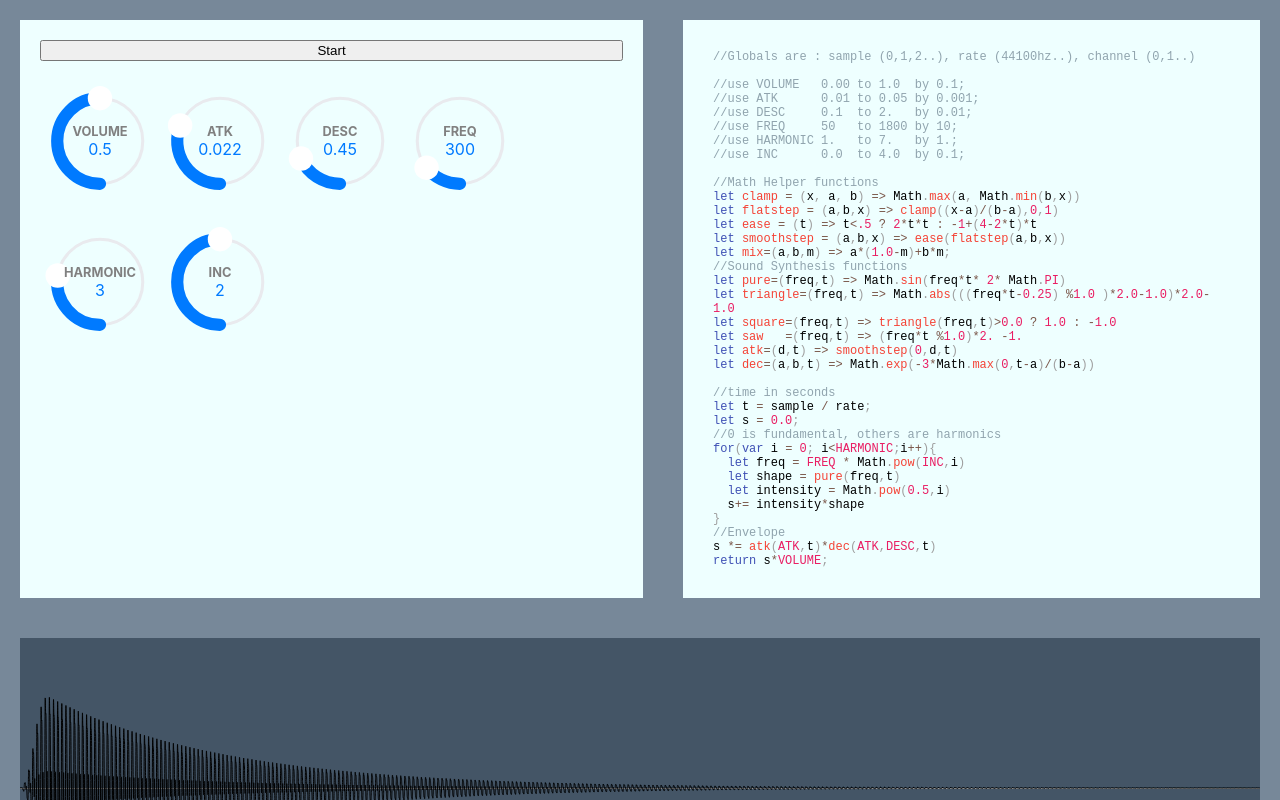
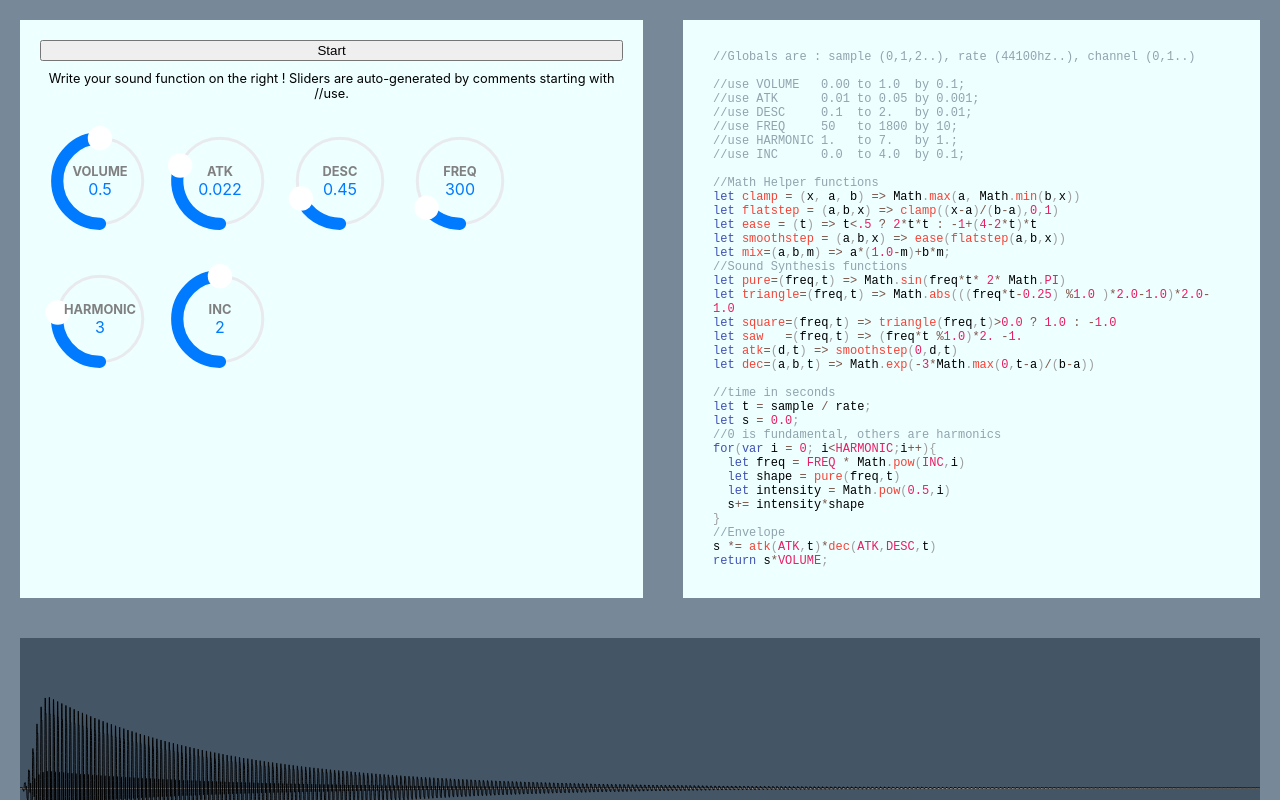
Before and after one commit to Ruddle/natify, a React (Create React App) app: page / in a window 1280 px wide. Built offline with nearby package versions, Linux system fonts and the light colour scheme.

Commit message:
more documentation

```diff
--- a/src/frag/Editor.js
+++ b/src/frag/Editor.js
@@ -295,6 +295,10 @@ export default function EditorFrag() {
           >
             Start
           </button>
+          <div style={{ fontSize: "0.8em", marginTop: "10px" }}>
+            Write your sound function on the right ! Sliders are auto-generated
+            by comments starting with //use.
+          </div>
 
           <div
             style={{
```
Also changed, not shown: 1 other file (tests, documents, lock files or other folders).
